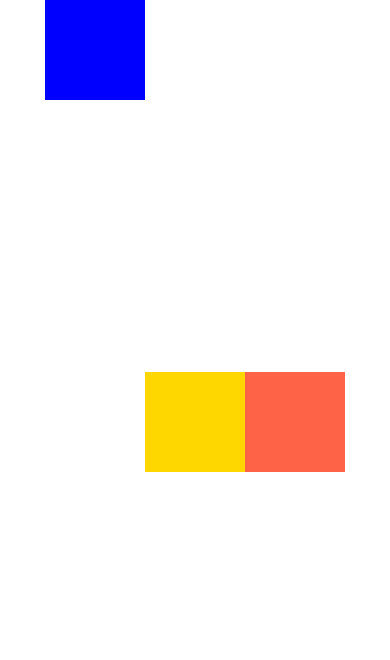
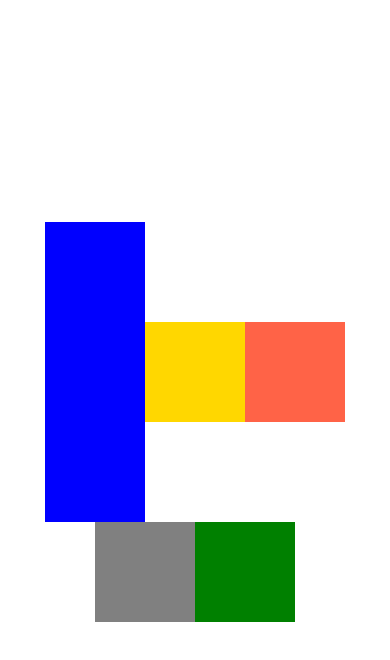
Before and after one commit to shrikantkalar023/learning-React-Native, a React Native app: screen / in a window 390 px wide. Shown: the top 660 px of the page. Built offline with nearby package versions, Linux system fonts and the light colour scheme.

Commit message:
flex wrap

```diff
--- a/App.tsx
+++ b/App.tsx
@@ -9,19 +9,16 @@ export default function App() {
         flexDirection: "row", // default is column
         justifyContent: "center", // default is flex-start
         alignItems: "center", // default is stretch
+        flexWrap: "wrap", // default is nowrap
+        alignContent: "center",
       }}
     >
       {/* flex: 2 takes 2/4 of the container below */}
-      <View
-        style={{
-          backgroundColor: "blue",
-          width: 100,
-          height: 100,
-          alignSelf: "flex-start", // to align children of flex container
-        }}
-      />
+      <View style={{ backgroundColor: "blue", width: 100, height: 300 }} />
       <View style={{ backgroundColor: "gold", width: 100, height: 100 }} />
       <View style={{ backgroundColor: "tomato", width: 100, height: 100 }} />
+      <View style={{ backgroundColor: "gray", width: 100, height: 100 }} />
+      <View style={{ backgroundColor: "green", width: 100, height: 100 }} />
     </View>
   );
 }
```
Also changed, not shown: 1 other file (tests, documents, lock files or other folders).
